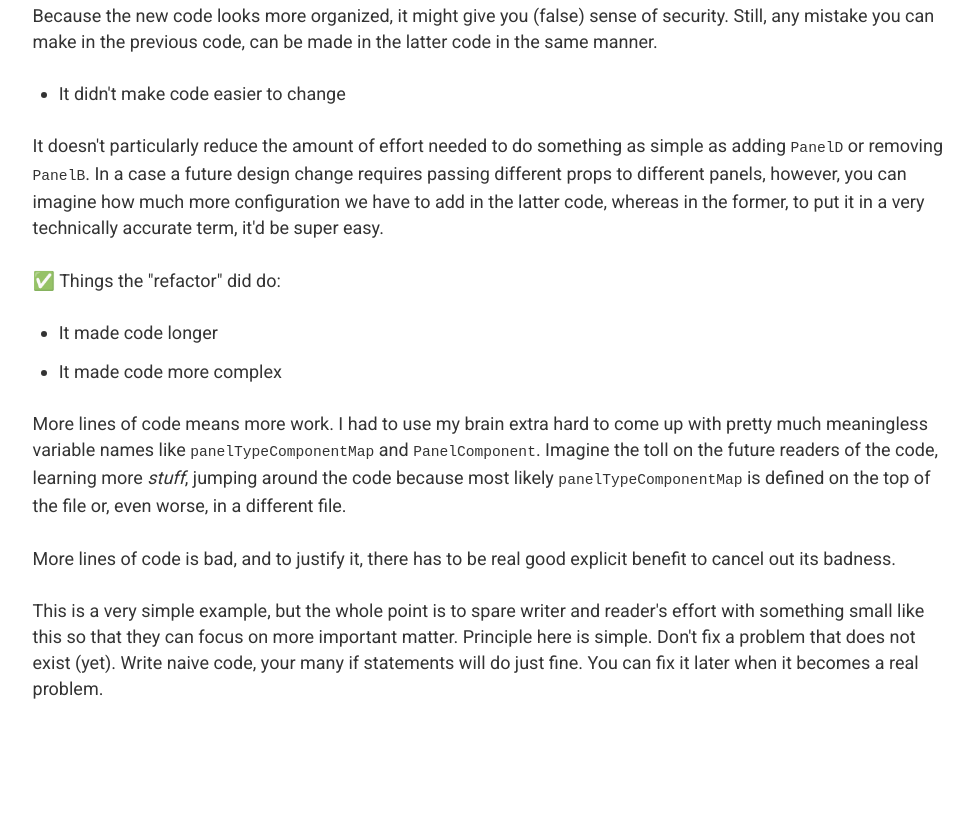
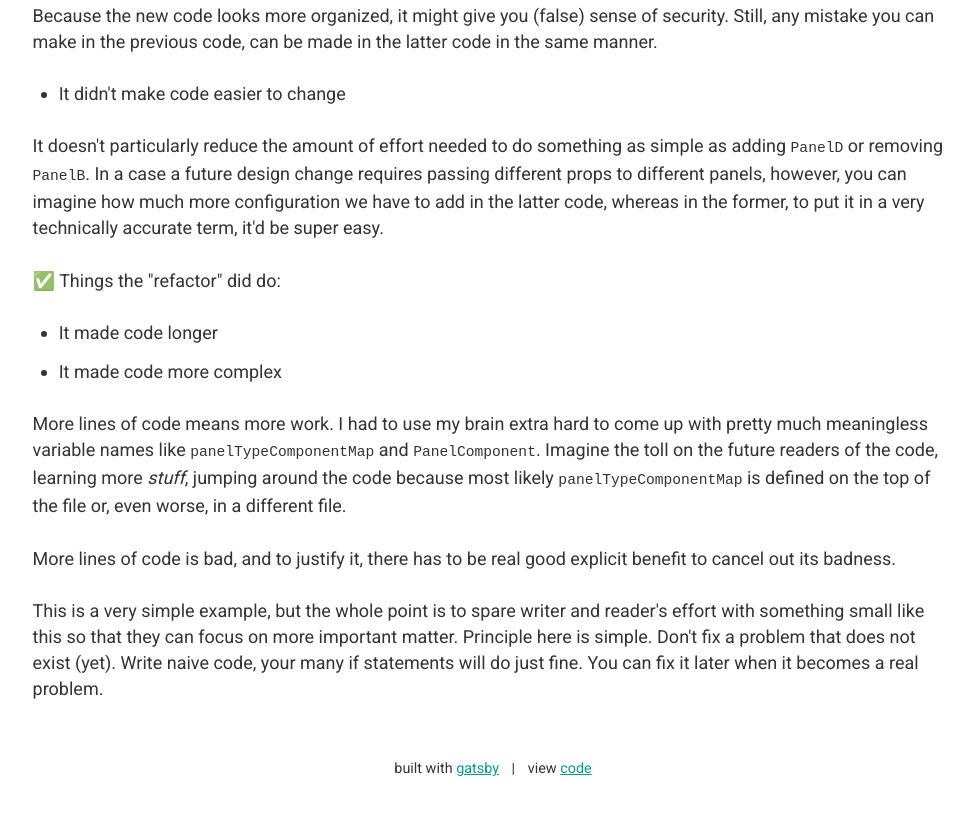
Before and after one commit to phoebejhhong/phoebejhhong.github.io, a Gatsby site: page / in a window 1280 px wide. Shown: the part 1196-2010 px from the top of the page, without its empty margins (147-1120 px from the left). Before the commit the page ends 1950 px from the top, so only its background shows below. Built offline with nearby package versions, Linux system fonts and the light colour scheme; Gatsby itself is replaced by a stand-in of ours; some packages are replaced by stand-ins of ours.

Commit message:
add footer

```diff
--- a/src/components/header.js
+++ b/src/components/header.js
@@ -22,6 +22,7 @@ const Header = ({ siteTitle }) => (
       backgroundColor: `white`,
       marginBottom: `1.45rem`,
       height: `15rem`,
+      borderBottom: `1px solid black`,
     }}
   >
     <div
--- a/src/components/layout.js
+++ b/src/components/layout.js
@@ -38,6 +38,31 @@ const Layout = ({ children }) => (
         >
           <main>{children}</main>
         </div>
+        <footer style={{
+          textAlign: `center`,
+          marginBottom: `2rem`,
+        }}>
+          <small>
+
+            built with{" "}
+            <a
+              href="https://www.gatsbyjs.org"
+              target="_blank"
+              rel="noopener noreferrer"
+            >
+              gatsby
+            </a>
+            <span style={{ margin: `0 0.5rem` }}> | </span>
+            view{" "}
+            <a
+              href="https://github.com/phoebejhhong/phoebejhhong.github.io/tree/develop"
+              target="_blank"
+              rel="noopener noreferrer"
+            >
+              code
+            </a>
+          </small>
+        </footer>
       </>
     )}
   />
```
Also changed, not shown: src/components/image.js (deleted, +0 -32 lines).
